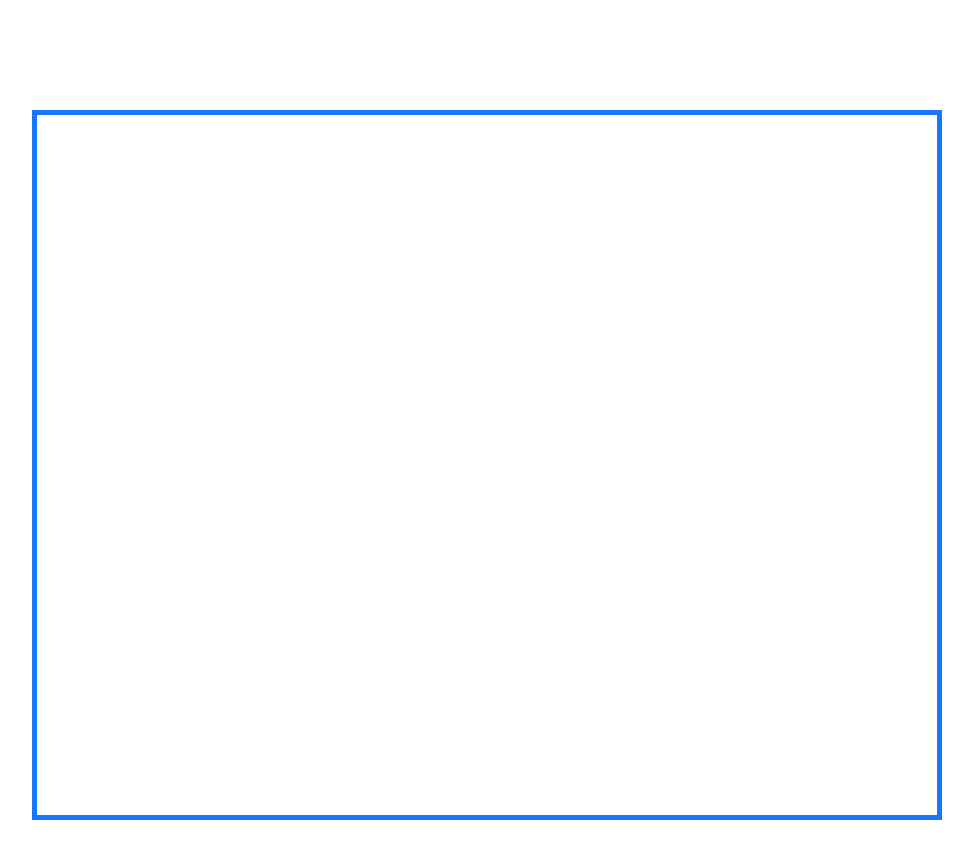
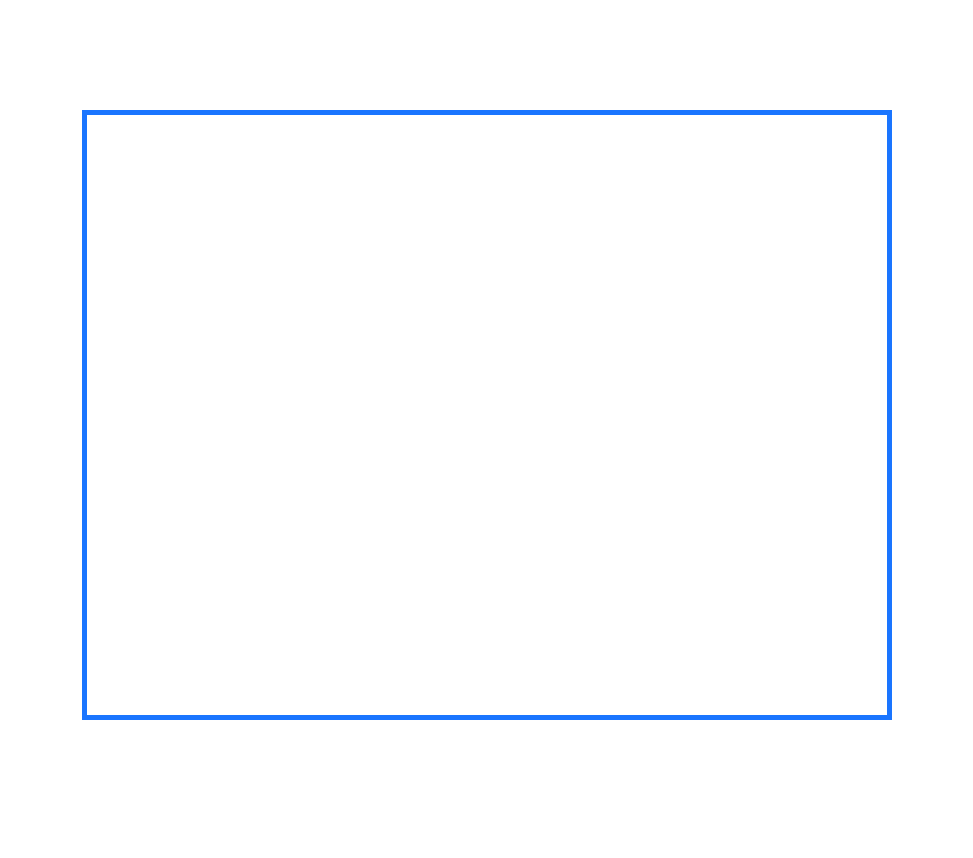
Before and after one commit to JoseManuel03/Grafos-con-JavaScript, a plain HTML site: page index.html in a window 1280 px wide. Shown: the whole page, without its empty margins (153-1126 px from the left). After the commit the page ends 830 px from the top, so only its background shows below. Drawn offline with Linux system fonts and the light colour scheme.

Commit message:
Update index.html

```diff
--- a/index.html
+++ b/index.html
@@ -8,6 +8,6 @@
     <title>Grafos</title>
 </head>
 <body>
-    <canvas id="myCanvas" width="900" height="700"></canvas> <!--se crea un lienzo dondo se generara el grafo-->
+    <canvas id="myCanvas" width="800" height="600"></canvas> <!--se crea un lienzo dondo se generara el grafo-->
 </body>
 </html>
```
